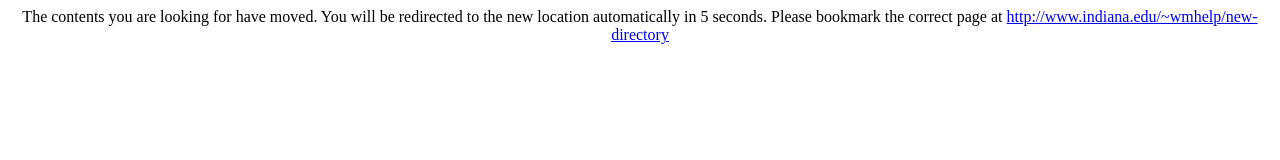
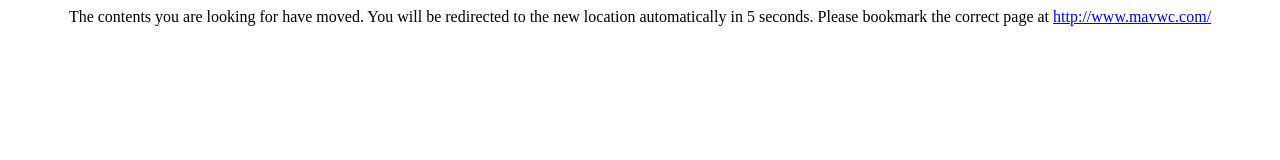
Before and after one commit to shepner/milwaukeeareavwclub.com, a plain HTML site: page index.html in a window 1280 px wide. Drawn offline with Linux system fonts and the light colour scheme.

Commit message:
Update index.html

```diff
--- a/index.html
+++ b/index.html
@@ -4,7 +4,7 @@
     <META http-equiv="refresh" content="5;URL=http://www.mavwc.com/">
   </head>
   <body bgcolor="#ffffff">
-    <center>The contents you are looking for have moved. You will be redirected to the new location automatically in 5 seconds. Please bookmark the correct page at <a href="http://www.indiana.edu/~wmhelp/new-directory"> http://www.indiana.edu/~wmhelp/new-directory</a>
+    <center>The contents you are looking for have moved. You will be redirected to the new location automatically in 5 seconds. Please bookmark the correct page at <a href="http://www.mavwc.com/"> http://www.mavwc.com/</a>
     </center>
   </body>
 </html>
```
